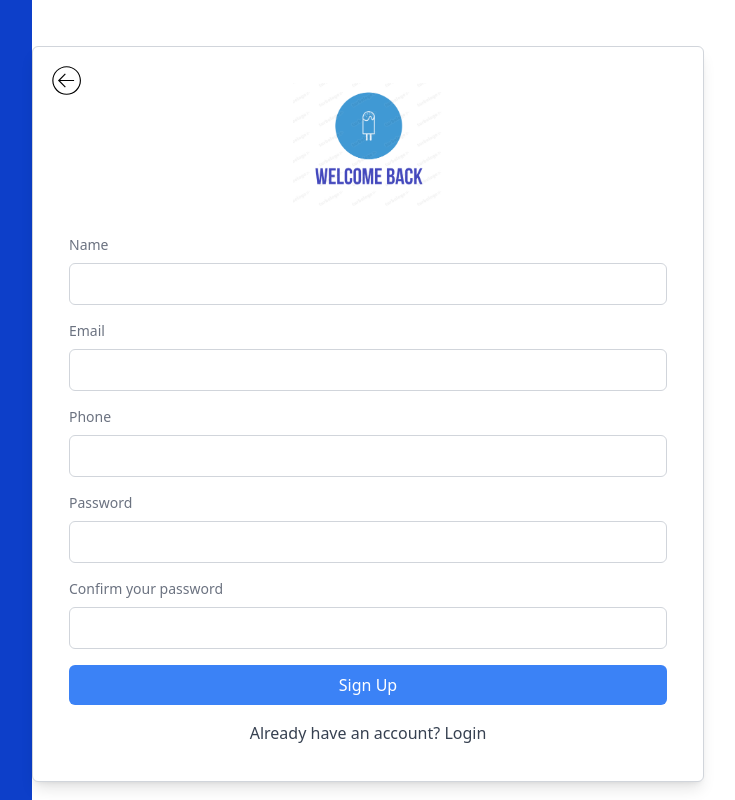
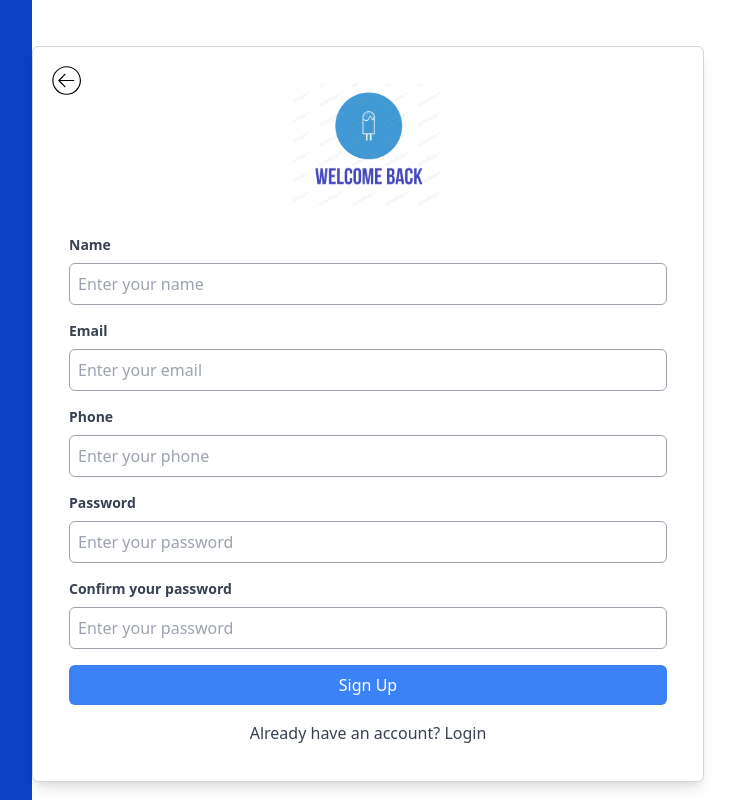
Before and after one commit to HerlanHerbasZubieta/myproyecttechnical, a Next.js app: page /pages/SignUpPage in a window 1280 px wide. Shown: the whole page, without its empty margins (288-1023 px from the left). Built offline with nearby package versions, Linux system fonts and the light colour scheme.

Commit message:
new components and redux added in sig up

```diff
--- a/app/pages/Login/LoginForm.jsx
+++ b/app/pages/Login/LoginForm.jsx
@@ -22,7 +22,7 @@ const LoginForm = ({ email, password, onInputChange, onSubmit }) => {
             type="email"
             value={email}
             onChange={onInputChange}
-            placeholder={"Ingresa tu email"}
+            placeholder={"Enter your email"}
           />
           <InputField
             id="password"
@@ -30,7 +30,7 @@ const LoginForm = ({ email, password, onInputChange, onSubmit }) => {
             type="password"
             value={password}
             onChange={onInputChange}
-            placeholder={"Ingresa tu contraseña"}
+            placeholder={"Enter your password"}
           />
           <p className="mt-4 mb-4 text-blue-600 text-right">
             <Link href="/pages/SignUpPage">Forget Password?</Link>
--- /dev/null
+++ b/app/pages/SignUpPage/SignUpForm.jsx
@@ -0,0 +1,57 @@
+import InputField from "@/components/InputField";
+import Button from "@/components/Button";
+
+const SignUpForm = ({ name, email, password, phone, confirmPassword, onInputChange, onSubmit }) => {
+
+  return (
+    <form>
+      <InputField
+        id="name"
+        label="Name"
+        type="text"
+        value={name}
+        onChange={onInputChange}
+        placeholder={"Enter your name"}
+      />
+      <InputField
+        id="email"
+        label="Email"
+        type="email"
+        value={email}
+        onChange={onInputChange}
+        placeholder={"Enter your email"}
+      />
+      <InputField
+        id="phone"
+        label="Phone"
+        type="tel"
+        value={phone}
+        onChange={onInputChange}
+        placeholder={"Enter your phone"}
+      />
+      <InputField
+        id="password"
+        label="Password"
+        type="password"
+        value={password}
+        onChange={onInputChange}
+        placeholder={"Enter your password"}
+      />
+      <InputField
+        id="confirmPassword"
+        label="Confirm your password"
+        type="password"
+        value={confirmPassword}
+        onChange={onInputChange}
+        placeholder={"Enter your password"}
+      />
+      <Button
+        onClick={onSubmit}
+        text="Sign Up"
+        className="bg-blue-500 text-white p-2 rounded-md w-full"
+      />
+    </form>
+  );
+};
+
+export default SignUpForm;
--- a/app/pages/SignUpPage/page.jsx
+++ b/app/pages/SignUpPage/page.jsx
@@ -1,35 +1,41 @@
-'use client'
+"use client";
 
-import { useDispatch, useSelector } from 'react-redux';
-import { useRouter } from 'next/navigation';
-import Link from 'next/link';
-import Image from 'next/image';
-import SplitBackground from '@/components/SplitBackground';
-import { useState } from 'react';
-import { saveName, saveEmail, savePassword, savePhone, saveConfirmPassword } from '@/redux/slice';
-
+import { useDispatch, useSelector } from "react-redux";
+import { useRouter } from "next/navigation";
+import Link from "next/link";
+import Image from "next/image";
+import SplitBackground from "@/components/SplitBackground";
+import {
+  saveName,
+  saveEmail,
+  savePassword,
+  savePhone,
+  saveConfirmPassword,
+} from "@/redux/slice";
+import SignUpForm from "./SignUpForm";
 
 const SignUpPage = () => {
-
-  const { name, email, password, phone, confirmPassword } = useSelector((state) => state.values)
+  const { name, email, password, phone, confirmPassword } = useSelector(
+    (state) => state.values
+  );
   const dispatch = useDispatch();
-  const router = useRouter()
+  const router = useRouter();
 
   const handleInputChange = (field, value) => {
     switch (field) {
-      case 'name':
+      case "name":
         dispatch(saveName(value));
         break;
-      case 'email':
+      case "email":
         dispatch(saveEmail(value));
         break;
-      case 'password':
+      case "password":
         dispatch(savePassword(value));
         break;
-      case 'phone':
+      case "phone":
         dispatch(savePhone(value));
         break;
-      case 'confirmPassword':
+      case "confirmPassword":
         dispatch(saveConfirmPassword(value));
         break;
       default:
@@ -60,82 +66,16 @@ const SignUpPage = () => {
         <div className="flex items-center justify-center mb-4 md:mb-6">
           <Image src="/images/logo.png" alt="Logo" width={150} height={150} />
         </div>
-        <form>
-          <div className="mb-4">
-            <label htmlFor="name" className="block text-gray-500 text-sm mb-2">
-              Name
-            </label>
-            <input
-              type="text"
-              id="name"
-              placeholder=""
-              value={name}
-              onChange={(e) => handleInputChange('name', e.target.value)}
-              className="p-2 w-full border border-gray-300 rounded-md focus:outline-none focus:ring focus:border-blue-300"
-            />
-          </div>
 
-          <div className="mb-4">
-            <label htmlFor="email" className="block text-gray-500 text-sm mb-2">
-              Email
-            </label>
-            <input
-              type="email"
-              id="email"
-              placeholder=""
-              value={email}
-              onChange={(e) => handleInputChange('email', e.target.value)}
-              className="p-2 w-full border border-gray-300 rounded-md"
-            />
-          </div>
-
-          <div className="mb-4">
-            <label htmlFor="phone" className="block text-gray-500 text-sm mb-2">
-              Phone
-            </label>
-            <input
-              type="tel"
-              id="phone"
-              placeholder=""
-              value={phone}
-              onChange={(e) => handleInputChange('phone', e.target.value)}
-              className="p-2 w-full border border-gray-300 rounded-md"
-            />
-          </div>
-
-          <div className="mb-4">
-            <label htmlFor="password" className="block text-gray-500 text-sm mb-2">
-              Password
-            </label>
-            <input
-              type="password"
-              id="password"
-              placeholder=""
-              value={password}
-              onChange={(e) => handleInputChange('password', e.target.value)}
-              className="p-2 w-full border border-gray-300 rounded-md"
-            />
-          </div>
-
-          <div className="mb-4">
-            <label htmlFor="confirmPassword" className="block text-gray-500 text-sm mb-2">
-              Confirm your password
-            </label>
-            <input
-              type="password"
-              id="confirmPassword"
-              placeholder=""
-              value={confirmPassword}
-              onChange={(e) => handleInputChange('confirmPassword', e.target.value)}
-              className="p-2 w-full border border-gray-300 rounded-md"
-            />
-          </div>
-
-          {/* Botón de envío */}
-          <button type="button" onClick={sendInput} className="bg-blue-500 text-white p-2 rounded-md w-full">
-            Sign Up
-          </button>
-        </form>
+        <SignUpForm
+          email={email}
+          password={password}
+          name={name}
+          phone={phone}
+          confirmPassword={confirmPassword}
+          onInputChange={handleInputChange}
+          onSubmit={sendInput}
+        />
 
         <p className="mt-4 text-gray-700 text-center">
           Already have an account? <Link href="/Login">Login</Link>
```
